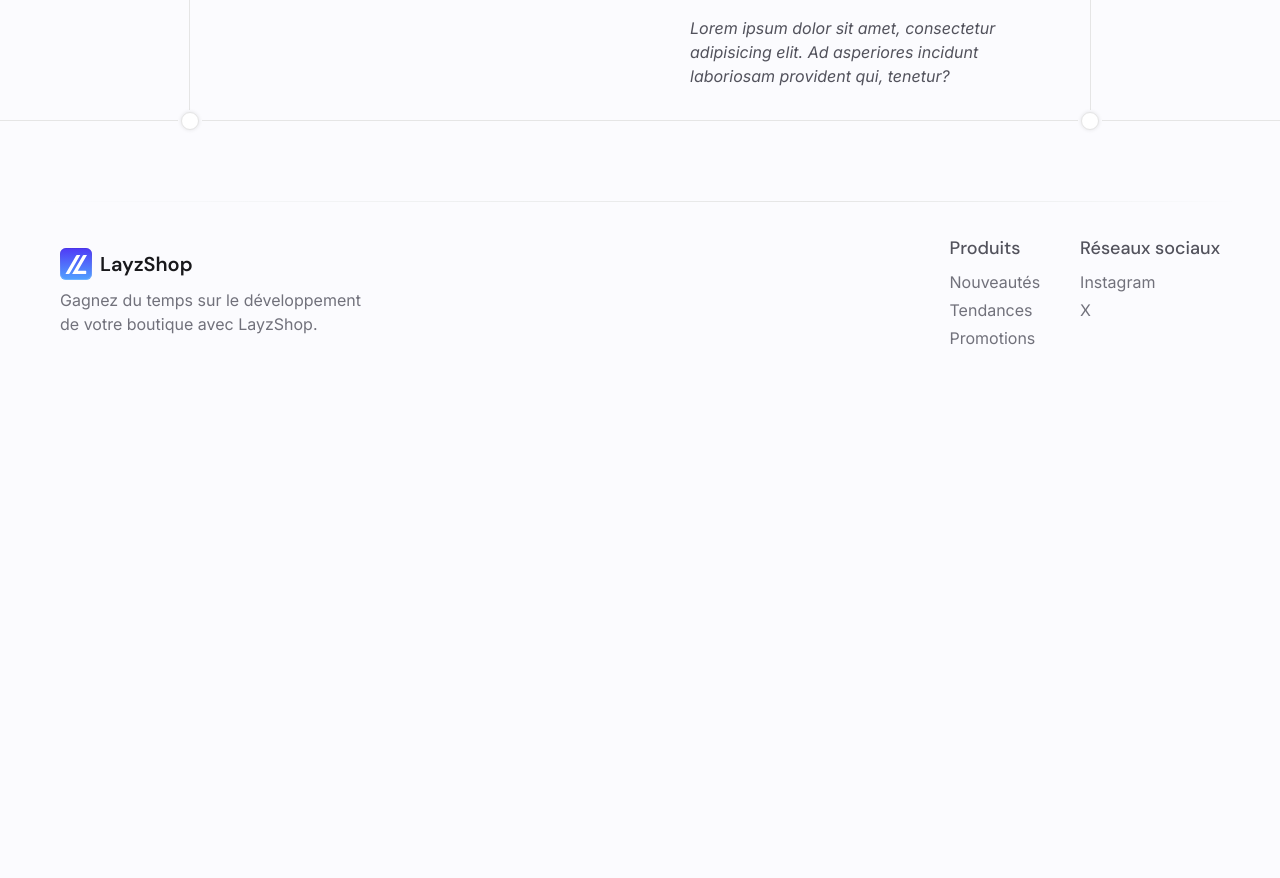
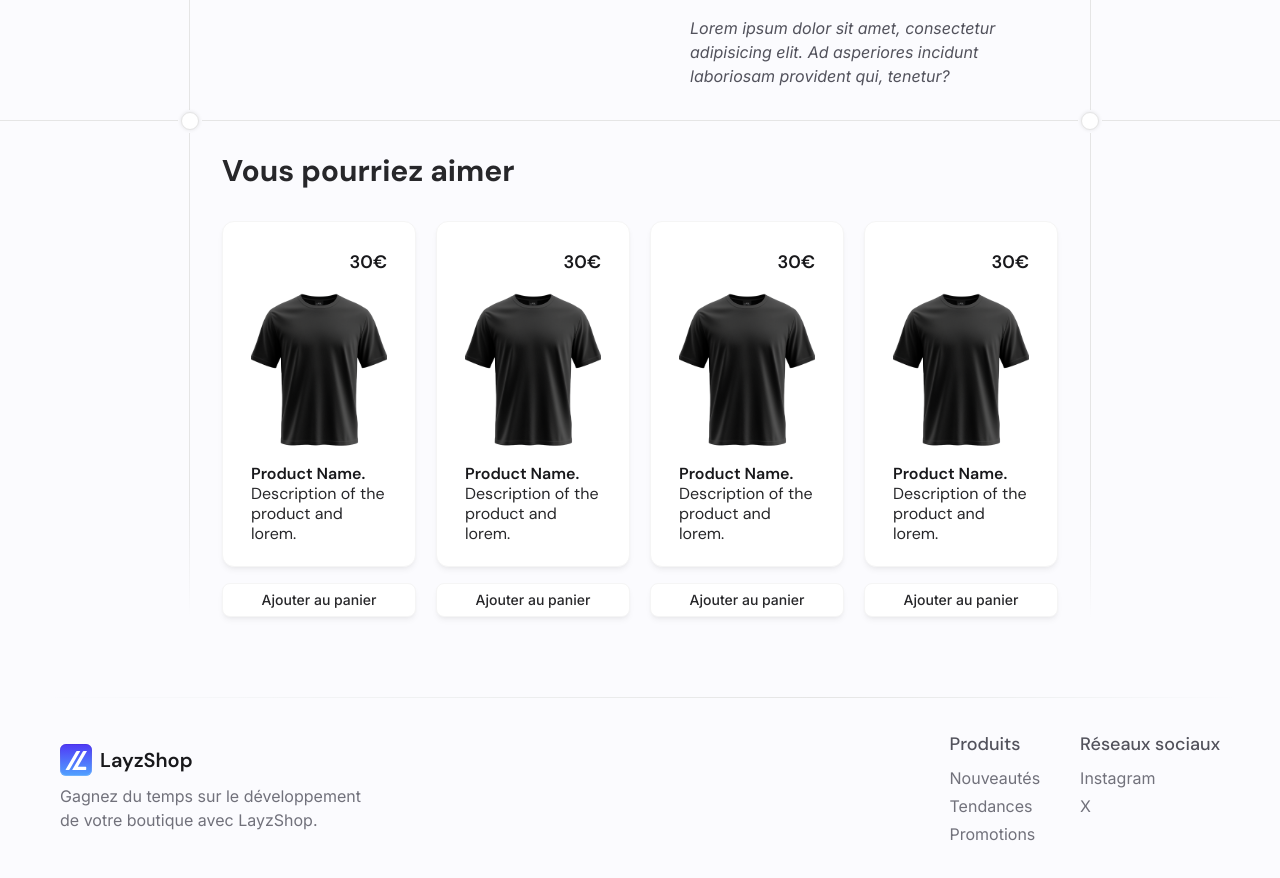
Before and after one commit to llayz46/nextjs-layzshop, a Next.js app: page /product in a window 1280 px wide. Shown: the part 800-1678 px from the top of the page. Before the commit the page ends 1182 px from the top, so only its background shows below. Built offline with nearby package versions, Linux system fonts and the light colour scheme.

Commit message:
style: clear home page, update button component style, add testimonial section on product page + responsive

```diff
--- a/app/(app)/product/page.tsx
+++ b/app/(app)/product/page.tsx
@@ -3,25 +3,12 @@ import {Button} from "@/src/components/Button";
 import {ProductTestimonial} from "@/src/components/ProductTestimonial";
 import {Star} from "lucide-react";
 import {StarRating} from "@/src/components/StarRating";
+import {ProductCard} from "@/src/components/ProductCard";
 
 export default function Page() {
     return (
         <main>
-            {/*<section className="grid-container">*/}
-            {/*    <div className="relative w-full">*/}
-            {/*        <span className="block h-px w-[calc(100%-12px)] bg-neutral-200"></span>*/}
-            {/*        <EllipseSeparator place="top right" />*/}
-            {/*    </div>*/}
-
-            {/*    <span className="relative text-center mx-3 pt-12 border-t border-neutral-200"></span>*/}
-
-            {/*    <div className="relative w-full">*/}
-            {/*        <span className="block h-px w-[calc(100%-12px)] bg-neutral-200 ml-auto"></span>*/}
-            {/*        <EllipseSeparator place="top left"/>*/}
-            {/*    </div>*/}
-            {/*</section>*/}
-
-            <section className="mb-20 grid-container">
+            <section className="grid-container" id="testimonial">
                 <div className="relative w-full">
                     <span className="block h-px w-[calc(100%-12px)] bg-neutral-200"></span>
                     <span className="block h-px w-[calc(100%-12px)] bg-neutral-200 absolute bottom-0"></span>
@@ -30,7 +17,7 @@ export default function Page() {
                     <EllipseSeparator place="bottom right" />
                 </div>
 
-                <div className="relative flex gap-37 text-center mx-3 py-8 px-5 border-y border-neutral-200">
+                <div className="relative flex max-md:flex-col-reverse gap-20 lg:gap-37 text-center mx-3 py-6 sm:py-8 px-3 sm:px-5 border-y border-neutral-200">
                     <div className="w-full max-w-80 text-start min-w-fit space-y-3">
                         <h2 className="font-dm-sans font-bold tracking-light text-zinc-800 text-3xl">Ce qu&#39;ils en pensent</h2>
 
@@ -77,6 +64,25 @@ export default function Page() {
                     <EllipseSeparator place="bottom left"/>
                 </div>
             </section>
+
+            <section className="mb-20 mt-3 grid-container" id="similar">
+                <span className="w-px h-full bg-gradient-to-b from-neutral-200 via-neutral-200 via-75% to-transparent ml-auto"></span>
+
+                <div className="mt-3 sm:mt-5 px-6 sm:px-8 space-y-6 sm:space-y-8">
+                    <h3 className="font-dm-sans font-bold tracking-light text-zinc-800 text-3xl">Vous pourriez aimer</h3>
+
+                    <div className="grid sm:grid-cols-2 lg:grid-cols-4 gap-5 max-lg:gap-y-10">
+                        {[...Array(4)].map((_, i) => (
+                            <div className="flex flex-col gap-4" key={i}>
+                                <ProductCard />
+                                <Button className="w-full !border-neutral-100">Ajouter au panier</Button>
+                            </div>
+                        ))}
+                    </div>
+                </div>
+
+                <span className="w-px h-full bg-gradient-to-b from-neutral-200 via-neutral-200 via-75% to-transparent"></span>
+            </section>
         </main>
     )
 }
--- a/src/components/Button.tsx
+++ b/src/components/Button.tsx
@@ -14,7 +14,7 @@ export function Button({
     className,
     ...props
 }: ButtonProps) {
-    const baseClasses = "cursor-pointer text-sm/4 px-3 shadow-md font-medium rounded-lg border transition-colors";
+    const baseClasses = "cursor-pointer text-sm/4 px-3 shadow-md shadow-black/5 font-medium rounded-lg border transition-colors";
 
     const variantClasses = {
         primary: "text-zinc-800 bg-white border-neutral-200 hover:bg-neutral-50",
```
Also changed, not shown: app/(app)/page.tsx (+0 -13 lines).
